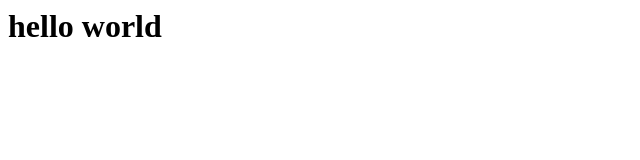
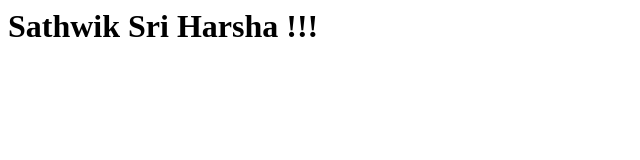
Before and after one commit to sathwiksriharsha/shophome, a plain HTML site: page src/index.html in a window 1280 px wide. Shown: the whole page, without its empty margins (0-640 px from the left). Drawn offline with Linux system fonts and the light colour scheme.

Commit message:
Update index.html

```diff
--- a/src/index.html
+++ b/src/index.html
@@ -1 +1 @@
-<h1>hello world</h1>
+<h1>Sathwik Sri Harsha !!! </h1>
```
